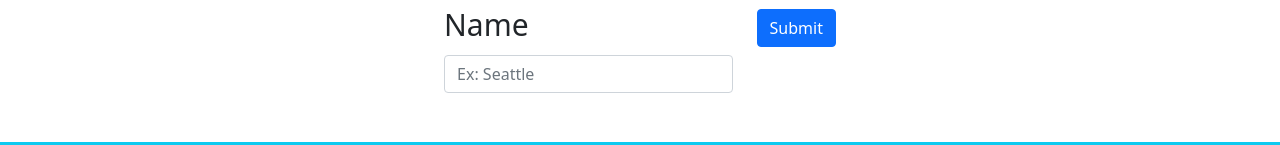
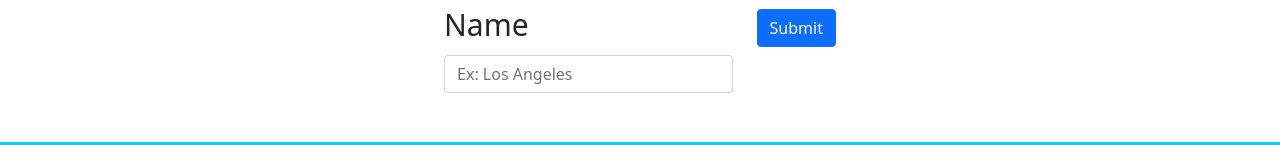
Before and after one commit to bran2miz/city-explorer, a React (Create React App) app: page / in a window 1280 px wide. Shown: the part 178-323 px from the top of the page. Built offline with nearby package versions, Linux system fonts and the light colour scheme.

Commit message:
added minor changes in the code

```diff
--- a/src/App.js
+++ b/src/App.js
@@ -54,7 +54,7 @@ class App extends Component {
                 <Form.Label className="form-label" htmlFor="inlineFormInputName" visuallyHidden>
                   Please Enter City Name
                 </Form.Label>
-                <Form.Control onChange={(event) => this.setState({ searchQuery: event.target.value })} placeholder="Ex: Seattle" />
+                <Form.Control onChange={(event) => this.setState({ searchQuery: event.target.value })} placeholder="Ex: Los Angeles" />
               </Col>
               <Col xs="auto" className="my-1">
                 <Button className="button" onClick={this.getLocation} as="input" type="submit" value="Submit" variant="primary" />{' '}
```
